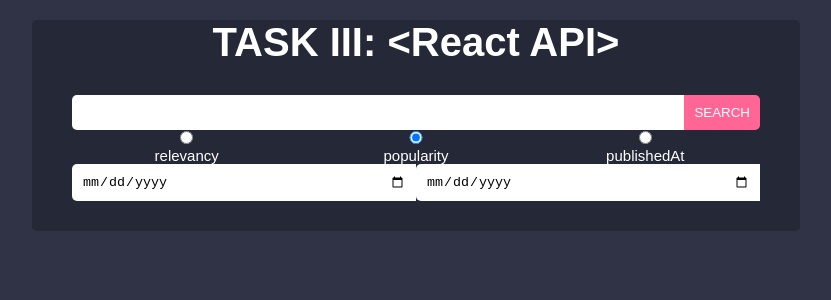
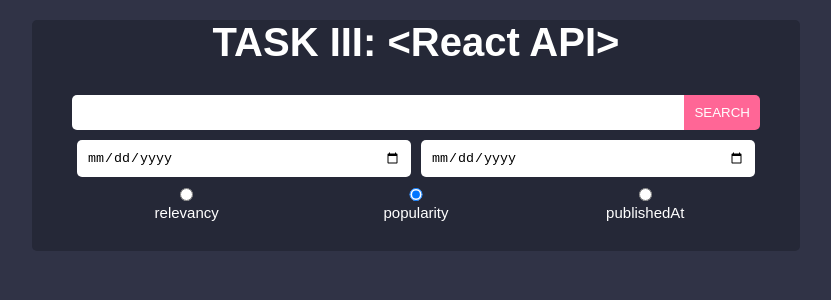
Before and after one commit to elenaniksy/react2021q3, a React app in the folder react-api/: page / in a window 1280 px wide. Shown: the top 300 px of the page, without its empty margins (224-1055 px from the left). Built offline with nearby package versions, Linux system fonts and the light colour scheme.

Commit message:
refactor: rendering sortInput from array with sortTypes.

```diff
--- a/react-api/src/compoments/form/Form.module.scss
+++ b/react-api/src/compoments/form/Form.module.scss
@@ -56,3 +56,9 @@
     opacity: 0.5;
   }
 }
+
+.date {
+  border-radius: 5px;
+  margin: 10px 5px;
+  max-width: 400px;
+}
--- a/react-api/src/compoments/form/Form.module.scss.d.ts
+++ b/react-api/src/compoments/form/Form.module.scss.d.ts
@@ -1,6 +1,7 @@
 // This file is automatically generated.
 // Please do not change this file!
 interface CssExports {
+  'date': string;
   'form': string;
   'line': string;
 }
--- a/react-api/src/compoments/form/Form.tsx
+++ b/react-api/src/compoments/form/Form.tsx
@@ -62,38 +62,21 @@ const Form: React.FC = (): JSX.Element => {
             {isLoading ? 'Loading...' : 'Search'}
           </button>
         </div>
+
         <div className={classes.line}>
-          <label>
-            <input
-              type='radio'
-              value={SortType.relevancy}
-              checked={sortBy === SortType.relevancy}
-              onChange={() => setSortBy(SortType.relevancy)}
-            />
-            relevancy
-          </label>
-          <label>
-            <input
-              type='radio'
-              value={SortType.popularity}
-              checked={sortBy === SortType.popularity}
-              onChange={() => setSortBy(SortType.popularity)}
-            />
-            popularity
-          </label>
-          <label>
-            <input
-              type='radio'
-              value={SortType.publishedAt}
-              checked={sortBy === SortType.publishedAt}
-              onChange={() => setSortBy(SortType.publishedAt)}
-            />
-            publishedAt
-          </label>
+          <input className={classes.date} id={'dateFrom'} type='date' value={dateFrom} onChange={handleChange} />
+          <input className={classes.date} id={'dateTo'} type='date' value={dateTo} onChange={handleChange} />
         </div>
+
         <div className={classes.line}>
-          <input id={'dateFrom'} type='date' value={dateFrom} onChange={handleChange} />
-          <input id={'dateTo'} type='date' value={dateTo} onChange={handleChange} />
+          {[SortType.relevancy, SortType.popularity, SortType.publishedAt].map((sortType: SortType, index: number) => {
+            return (
+              <label key={index}>
+                <input type='radio' value={sortType} checked={sortBy === sortType} onChange={() => setSortBy(sortType)} />
+                {sortType}
+              </label>
+            );
+          })}
         </div>
       </form>
       <ArticlesHolder articles={arts} />
```
